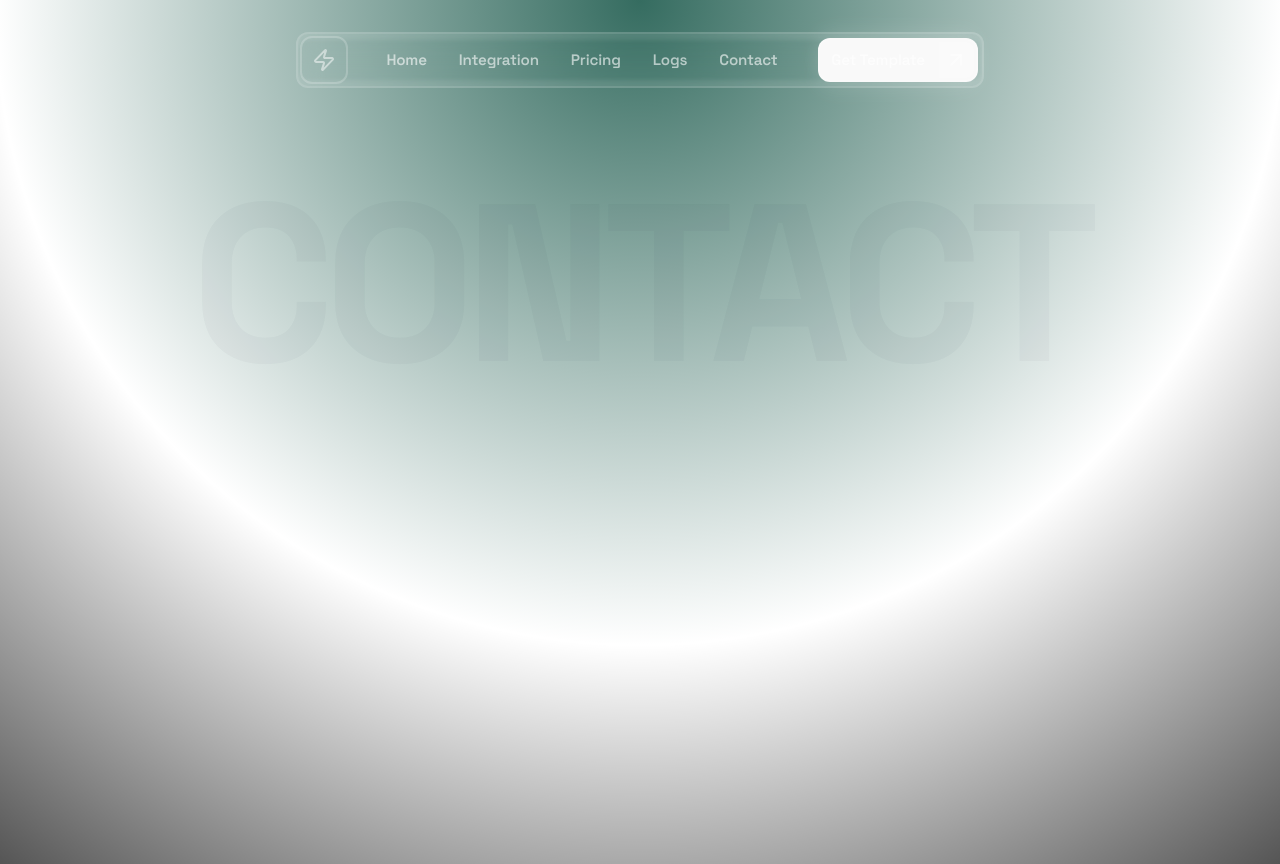
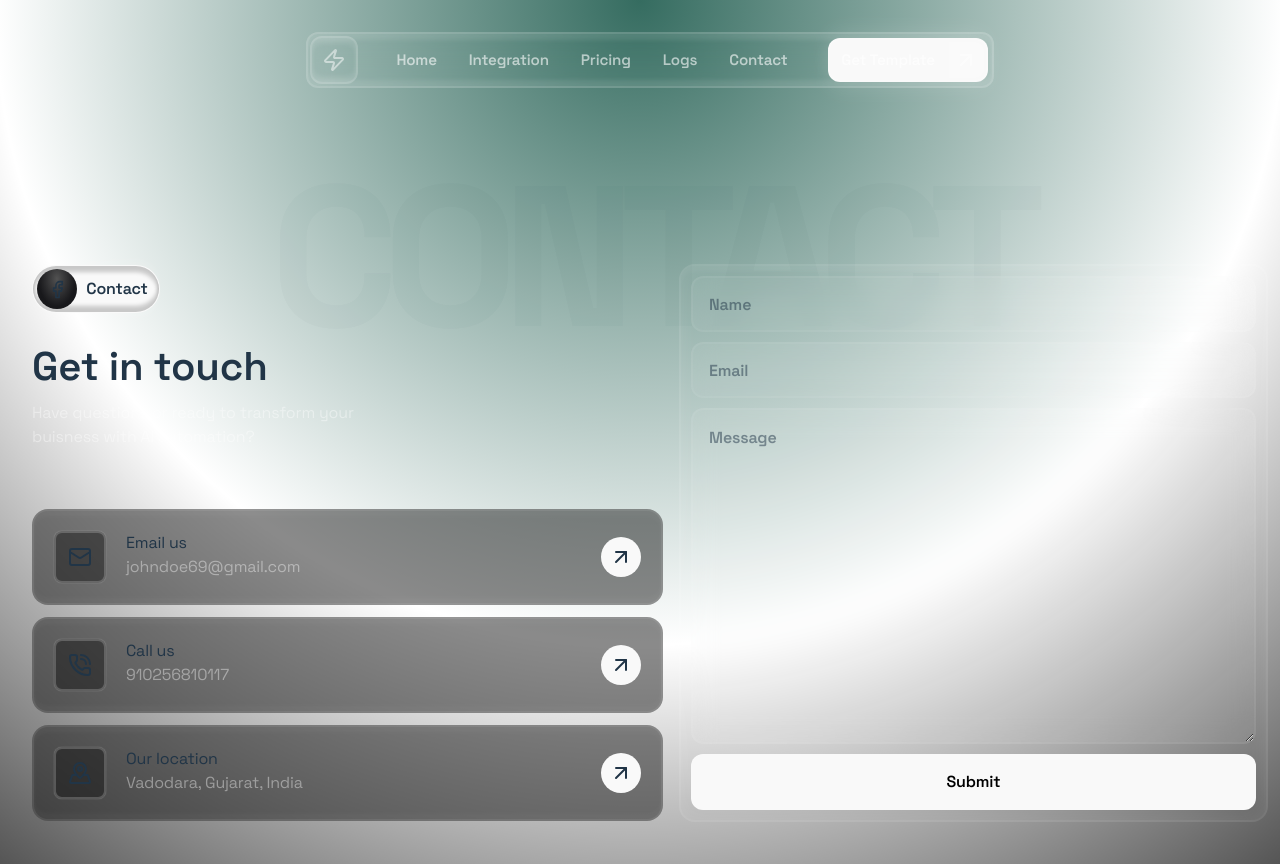
Before and after one commit to faizshaikh17/pages, a React (Vite) app in the folder contactpage/: page / in a window 1280 px wide. Built offline with nearby package versions, Linux system fonts and the light colour scheme.

Commit message:
basic contact landing template ready

```diff
--- a/contactpage/src/App.css
+++ b/contactpage/src/App.css
@@ -1,8 +1,12 @@
 @import "tailwindcss";
 
 #root {
-  width: 1200px;
+  width: 1300px;
   margin: 0 auto;
   padding: 2rem;
   text-align: center;
 }
+
+.tight{
+  letter-spacing: -1rem;
+}
--- a/contactpage/src/App.tsx
+++ b/contactpage/src/App.tsx
@@ -1,21 +1,73 @@
-// import React from 'react'
+import React from 'react'
 import './App.css'
 import { Header } from './components/Header'
+import { Facebook, Mail, PhoneCall, MapPinned, ArrowUpRight } from 'lucide-react'
 
 function App() {
+  interface Obj {
+    name: string
+    contact: string | number
+    tag: React.ReactNode
+  }
+
+  const reachoutDetails: Obj[] = [
+    { name: 'Email us', contact: 'johndoe69@gmail.com', tag: <Mail /> },
+    { name: 'Call us', contact: +910256810117, tag: <PhoneCall /> },
+    { name: 'Our location', contact: 'Vadodara, Gujarat, India', tag: <MapPinned /> },
+  ]
 
   return (
     <>
-      <main className='relative min-h-screen'>
+      <main className='relative min-h-screen space-y-44'>
         <section className='relative flex justify-center'>
           <Header />
-          <div className='text-[14rem] absolute top-0 left-1/2 -translate-x-1/2 translate-y-1/4 pointer-events-none font-bold opacity-3 tracking-tighter'>
+          <div className='text-[12.5rem] absolute top-0 left-1/2 -translate-x-1/2 translate-y-1/4 pointer-events-none font-bold opacity-2 tight'>
             CONTACT
           </div>
         </section>
-
+        <section className='flex z-20 gap-4 justify-center items-center'>
+          <div className='gap-15 flex flex-col w-[43rem]'>
+            <div className='flex flex-col gap-6'>
+              <button className='h-12 flex items-center w-32 border shadow-[inset_0_6px_4px_rgba(0,0,0,0.2),inset_0_-6px_4px_rgba(0,0,0,0.2),0_6px_6px_rgba(255,255,255,0.1),0_-6px_6px_rgba(255,255,255,0.1)] font-semibold border-white/20 bg-neutral-800 rounded-3xl'>
+                <span className='h-10 w-10 flex justify-center items-center rounded-full mx-1 bg-neutral-800 bg-radial-[at_50%_25%] from-neutral-600 to-zinc-900 to-65%'>
+                  <Facebook size={19} />
+                </span>
+                <p className='flex h-full w-18 justify-center items-center'>Contact</p>
+              </button>
+              <div className='w-[21rem] space-y-1 text-left'>
+                <h2 className='text-[2.5rem] font-semibold'>Get in touch</h2>
+                <p className='text-white/40'>Have questions or ready to transform your buisness with AI automation?</p>
+              </div>
+            </div>
+            <div className='space-y-3'>
+              {reachoutDetails.map((item: Obj) => (
+                <div className='flex items-center p-5 bg-neutral-900/50 justify-between h-24 w-full rounded-2xl border-2 border-white/10 shadow-[inset_0_6px_4px_rgba(255,255,255,0.03),inset_0_-6px_4px_rgba(255,255,255,0.03)]'>
+                  <div className='flex gap-5'>
+                    <span className='flex items-center bg-neutral-900/50 justify-center h-13 w-13 border-2 border-white/20 rounded-lg shadow-[0_0_1px_rgba(255,255,255,0.5)]'>
+                      {item.tag}
+                    </span>
+                    <div className='flex flex-col items-start'>
+                      <p>{item.name}</p>
+                      <p className='text-white/40'>{item.contact}</p>
+                    </div>
+                  </div>
+                  <button className='h-10 w-10 flex items-center justify-center bg-neutral-800 rounded-3xl'>
+                    <ArrowUpRight />
+                  </button>
+                </div>
+              ))}
+            </div>
+          </div>
+          <div className=' w-[40rem] flex flex-col p-2.5 rounded-2xl border-2 border-white/10 shadow-[inset_0_6px_4px_rgba(255,255,255,0.03),inset_0_0_20px_rgba(255,255,255,0.1)]'>
+            <form className='flex flex-col gap-2.5' action="">
+              <input className='h-14 border-[2px] font-semibold bg-white/5 px-4 focus:outline-none border-white/5 backdrop-blur-md rounded-xl' type="text" name='name' placeholder='Name' />
+              <input className='h-14 border-[2px] font-semibold bg-white/5 px-4 border-white/5 focus:outline-none backdrop-blur-md rounded-xl' type="text" name='email' placeholder='Email' />
+              <textarea className='min-h-[21rem] font-semibold border-[2px] bg-white/5 p-4 focus:outline-none border-white/5 backdrop-blur-md rounded-xl' placeholder='Message' name='message' />
+              <button className='h-14 border-[2px] font-semibold bg-white/70 text-black px-4 border-white/5 backdrop-blur-md rounded-xl'>Submit</button>
+            </form>
+          </div>
+        </section>
       </main>
-
     </>
   )
 }
--- a/contactpage/src/components/Header.tsx
+++ b/contactpage/src/components/Header.tsx
@@ -17,7 +17,7 @@ export function Header() {
     return (
         <header>
             <div className="w-[43rem] text-[0.95rem] flex justify-between font-semibold items-center h-14 bg-transparent border-[2px] border-white/20 backdrop-blur-md rounded-xl shadow-[inset_0_6px_4px_rgba(255,255,255,0.1),inset_0_-6px_4px_rgba(255,255,255,0.1)]">
-                <span className="h-12 w-12 flex items-center justify-center text-white/50  border-[2px] rounded-xl m-0.5 border-white/20">
+                <span className="h-12 w-12 flex items-center justify-center text-white/50  border-[2px] rounded-xl m-0.5 border-white/20 shadow-[inset_0_6px_4px_rgba(255,255,255,0.1),inset_0_-6px_4px_rgba(255,255,255,0.1)]">
                     <Zap />
                 </span>
                 <div className="flex items-center">
@@ -25,9 +25,9 @@ export function Header() {
                         <span className="flex justify-center items-center rounded-xl hover:bg-white/5  h-12 px-4 hover:shadow-[6px_0_6px_rgba(0,0,0,0.1),-6px_0_6px_rgba(0,0,0,0.1),inset_0_6px_4px_rgba(255,255,255,0.1)]"><p className="text-white/60 z-10">{item.name}</p></span>))
                     }
                 </div>
-                <button className="h-11 outline-none w-40 flex items-center justify-between border-[2px] rounded-xl mx-1 border-white/20 shadow-[0_8px_20px_rgba(255,255,255,0.1),0_-8px_20px_rgba(255,255,255,0.1)]">
+                <button className="h-11 outline-none w-40 flex items-center bg-black/15 justify-between border-2 rounded-xl mx-1 border-white/20 shadow-[0_8px_20px_rgba(255,255,255,0.1),0_-8px_20px_rgba(255,255,255,0.1)]">
                     <p className="flex items-center justify-center h-8.5 w-30 text-white/60 text-[0.95rem]"><p>Get Template</p></p>
-                    <span className="h-9 w-9 flex items-center text-white/40 justify-center mx-[0.15rem] rounded-r-lg m-0.5 bg-white/10">
+                    <span className="h-9 w-9 flex items-center opacity-60 text-white justify-center mx-[0.15rem] rounded-r-lg m-0.5 bg-white/10">
                         <ArrowUpRight />
                     </span>
                 </button>
--- a/contactpage/src/index.css
+++ b/contactpage/src/index.css
@@ -28,7 +28,6 @@ body {
   min-width: 100%;
   min-height: 100vh;
   background: radial-gradient(circle at top, transparent,rgb(53, 108, 96)0%,transparent,rgb(0,0,0,1)120%);
-  mix-blend-mode:normal;
   font-family: "Space Grotesk", sans-serif;
   letter-spacing: -0.01rem;
 }
@@ -38,24 +37,11 @@ h1 {
   line-height: 1.1;
 }
 
-/* button {
-  border-radius: 8px;
-  border: 1px solid transparent;
-  padding: 0.6em 1.2em;
-  font-size: 1em;
-  font-weight: 500;
+button {
   font-family: inherit;
-  background-color: #1a1a1a;
   cursor: pointer;
   transition: border-color 0.25s;
 }
-button:hover {
-  border-color: #646cff;
-}
-button:focus,
-button:focus-visible {
-  outline: 4px auto -webkit-focus-ring-color;
-} */
 
 @media (prefers-color-scheme: light) {
   :root {
```
